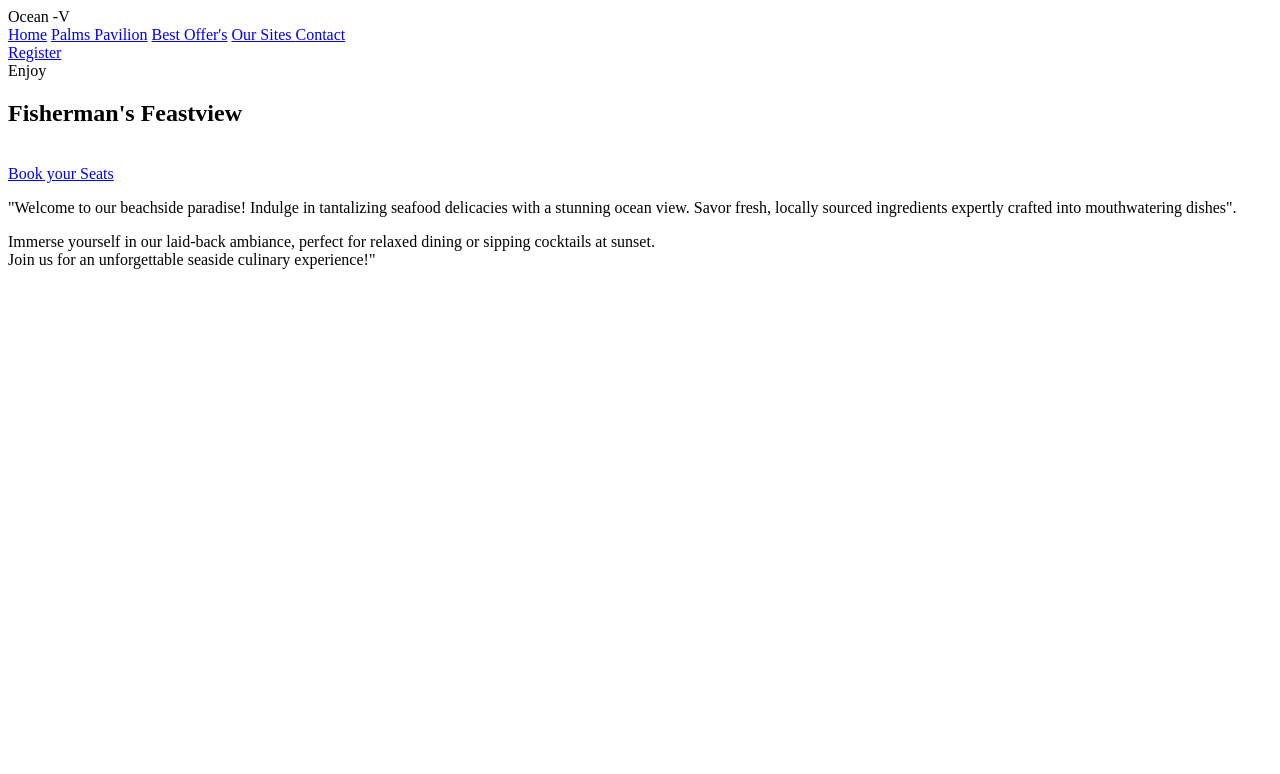
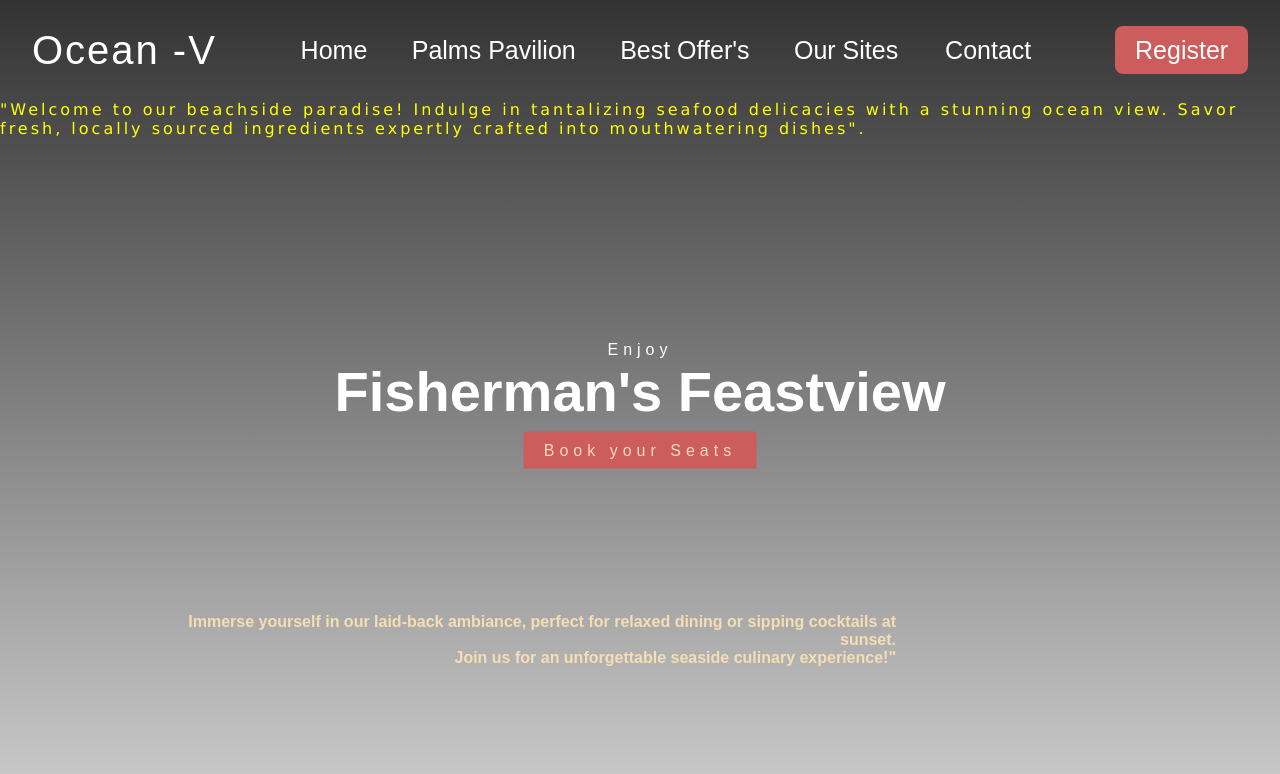
Before and after one commit to divyanshece/oibsip_1, a plain HTML site: page landing.html in a window 1280 px wide. Drawn offline with Linux system fonts and the light colour scheme.

Commit message:
landing.html

```diff
--- a/landing.html
+++ b/landing.html
@@ -3,9 +3,9 @@
   <head>
     <meta charset="UTF-8" />
     <meta name="viewport" content="width=device-width, initial-scale=1.0" />
-    <title>Document</title>
+    <title>landing</title>
     <style type="text/css"></style>
-    <link rel="stylesheet" href="travel.css" />
+    <link rel="stylesheet" href="landing.css" />
   </head>
   <body>
     <header>
```
